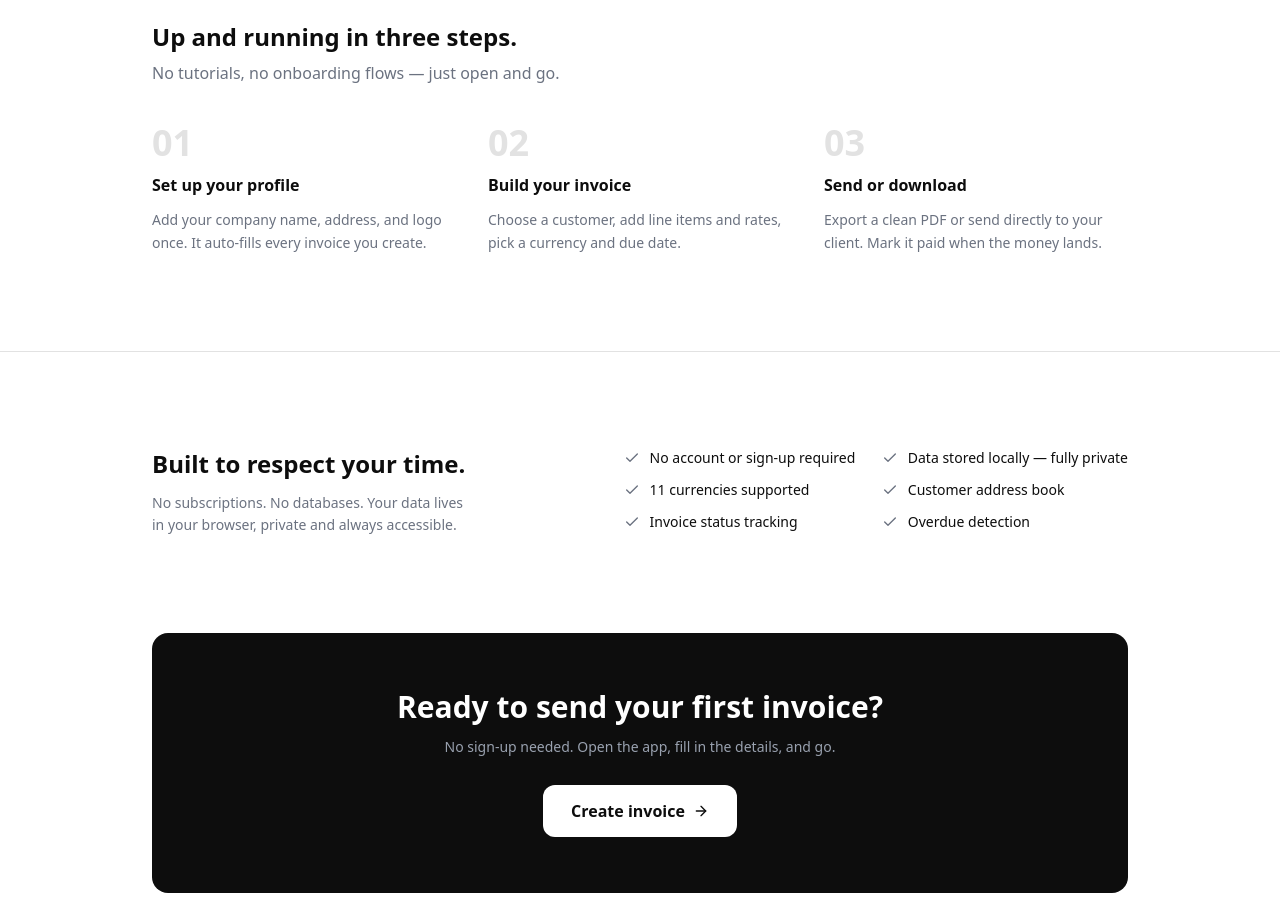
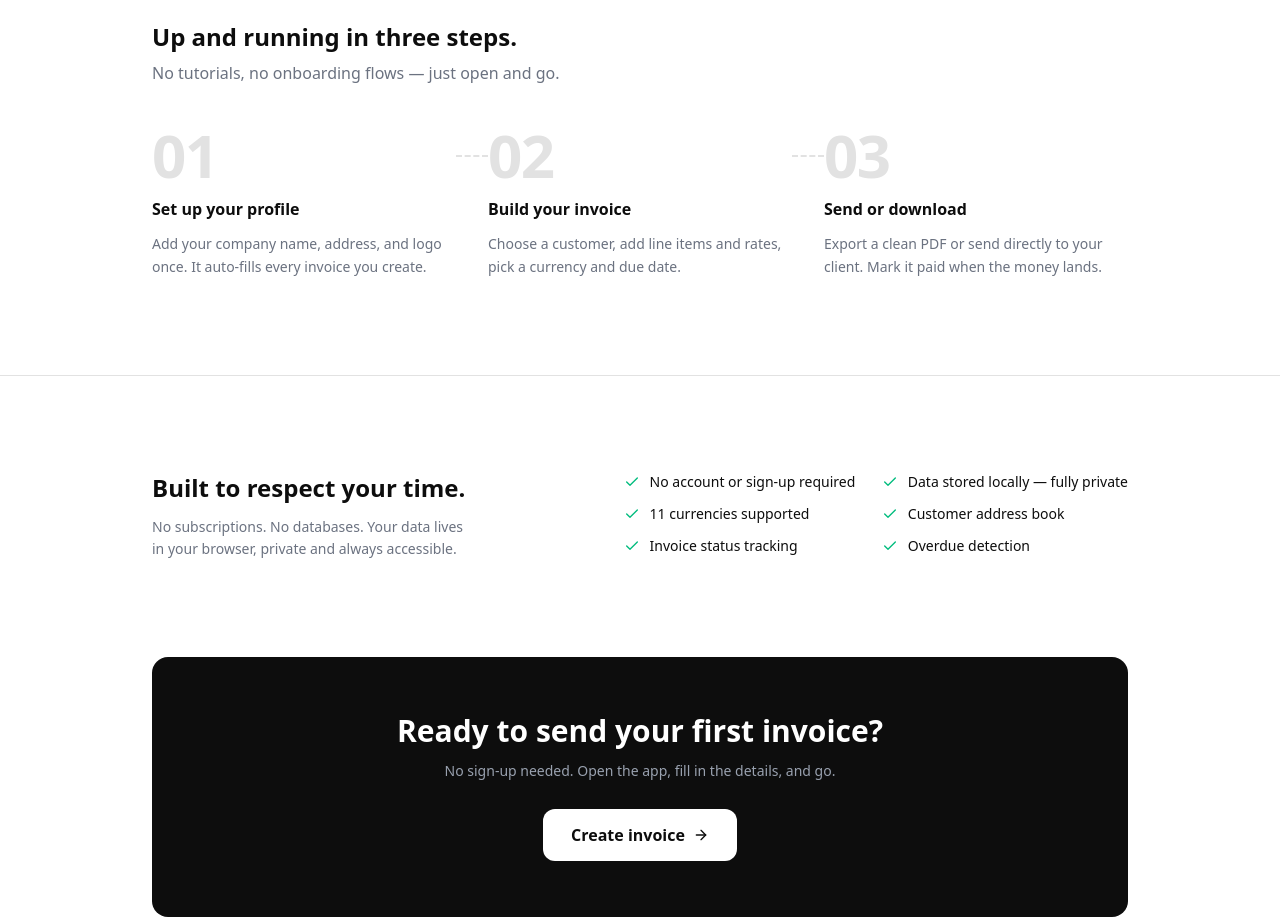
Before and after one commit to codejagaban/invoice-generator, a Next.js app: page / in a window 1280 px wide. Shown: the part 1760-2682 px from the top of the page. Built offline with nearby package versions, Linux system fonts and the light colour scheme.

Commit message:
feat: enhance step display with connector lines and improved text styling

```diff
--- a/app/page.tsx
+++ b/app/page.tsx
@@ -345,9 +345,15 @@ export default function Home() {
           </p>
 
           <div className="mt-10 grid gap-8 sm:grid-cols-3">
-            {steps.map((step) => (
-              <div key={step.number} className="flex flex-col gap-3">
-                <span className="select-none text-4xl font-bold leading-none text-(--border)">
+            {steps.map((step, index) => (
+              <div key={step.number} className="relative flex flex-col gap-3">
+                {/* Connector line — spans exactly the gap-8 (2rem) to the next column */}
+                {index < steps.length - 1 && (
+                  <div className="absolute top-7.5 left-full hidden w-8 sm:block">
+                    <div className="border-t-2 border-dashed border-(--border)" />
+                  </div>
+                )}
+                <span className="select-none text-6xl font-black leading-none tracking-tight text-(--border)">
                   {step.number}
                 </span>
                 <h3 className="font-semibold text-black dark:text-white">
@@ -380,7 +386,7 @@ export default function Home() {
                   key={perk}
                   className="flex items-center gap-2.5 text-sm text-black dark:text-white"
                 >
-                  <Check className="h-4 w-4 shrink-0 text-(--muted)" />
+                  <Check className="h-4 w-4 shrink-0 text-emerald-500" />
                   {perk}
                 </li>
               ))}
```
